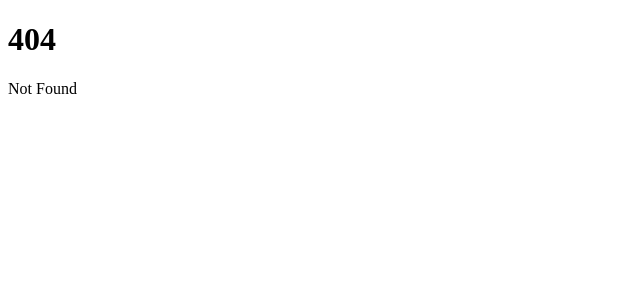
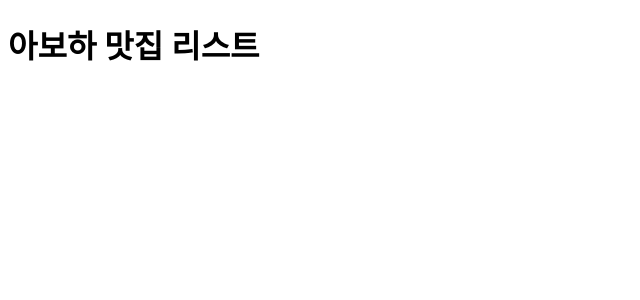
Before and after one commit to skojphy/aboha, a SvelteKit app: page /deli in a window 1280 px wide. Before the commit this address had no page. Shown: the top 300 px of the page, without its empty margins (0-640 px from the left). Built offline with nearby package versions, Linux system fonts and the light colour scheme.

Commit message:
:sparkles: 맛집 페이지 생성

```diff
--- /dev/null
+++ b/src/routes/deli/+page.svelte
@@ -0,0 +1 @@
+<h1>아보하 맛집 리스트</h1>
```
